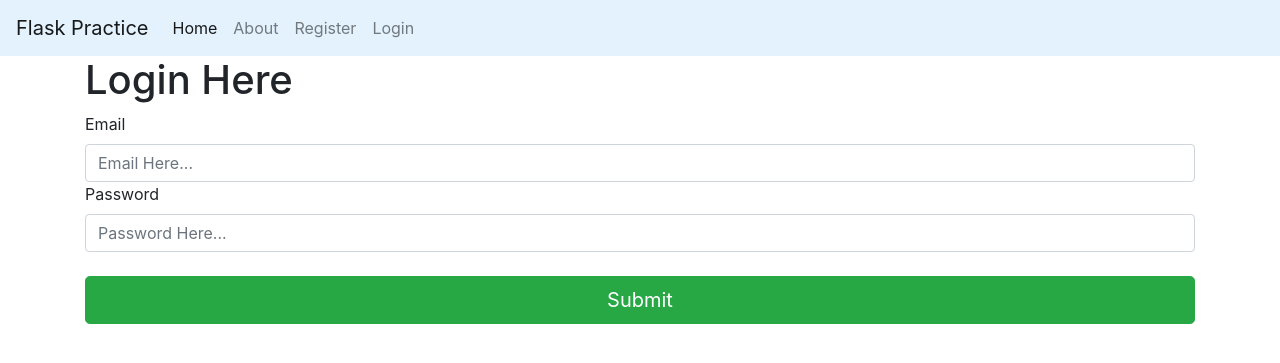
After one commit to fearakil/Flask-Avengers-Form-with-SQLMigration, a Flask app: page /login in a window 1280 px wide. The commit adds this page. Shown: the top 363 px of the page. Run offline with Flask 2, Linux system fonts and the light colour scheme; some libraries are stand-ins or nearby versions.

Commit message:
added login capabilities

```diff
--- a/avengers_phonebook_app/__init__.py
+++ b/avengers_phonebook_app/__init__.py
@@ -2,6 +2,7 @@ from flask import Flask
 from config import Config
 from flask_sqlalchemy import SQLAlchemy
 from flask_migrate import Migrate
+from flask_login import LoginManager
 
 app = Flask(__name__)
 
@@ -11,4 +12,6 @@ db = SQLAlchemy(app)
 
 migrate = Migrate(app,db)
 
+login_manager = LoginManager(app)
+login_manager.login_view = 'login'
 from avengers_phonebook_app import routes,models
--- a/avengers_phonebook_app/forms.py
+++ b/avengers_phonebook_app/forms.py
@@ -13,3 +13,8 @@ class UserInfoForm(FlaskForm):
     password = PasswordField('Password', validators = [DataRequired()])
     confirm_pass = PasswordField('Confirm Password', validators = [DataRequired(), EqualTo('password')])
     submit = SubmitField()
+
+class LoginForm(FlaskForm):
+    email = StringField('Email', validators = [DataRequired(), Email()])
+    password = StringField('Password', validators = [DataRequired()])
+    submit = SubmitField()
--- a/avengers_phonebook_app/routes.py
+++ b/avengers_phonebook_app/routes.py
@@ -1,10 +1,16 @@
-from avengers_phonebook_app import app, forms
-from flask import render_template, request
-from avengers_phonebook_app.forms import UserInfoForm
-
+from avengers_phonebook_app import app, db
+from flask import render_template, request, redirect, url_for
+from avengers_phonebook_app.forms import UserInfoForm, LoginForm
+from avengers_phonebook_app.models import User, Post, check_password_hash
+from flask_login import login_required, login_user, current_user, logout_user
 @app.route('/')
 def home():
     return render_template('home.html')
+
+@app.route('/test')
+def testRoute():
+    names = ['Robert','David','Bill','Jessy']
+    return render_template('test.html',list_names = names)
 
 @app.route('/register', methods = ['GET','POST'])
 def register():
@@ -20,4 +26,28 @@ def register():
         #print the data to the server that comes from the form
         print(name,phone,email,password)
 
+        user = User(name,phone,email,password)
+
+        db.session.add(user)
+
+        db.session.commit()
+
     return render_template('register.html', user_form = form)
+
+@app.route('/login', methods = ['GET', 'POST'])
+def login():
+    form = LoginForm()
+    if request.method == 'POST' and form.validate():
+        email = form.email.data
+        password = form.password.data
+        #saving the logged in user to a variable
+        logged_user = User.query.filter(User.email == email).first()
+        #check the password of the newly found user
+        # and validate the password against the hash value inside of the database
+        if logged_user and check_password_hash(logged_user.password, password):
+            login_user(logged_user)
+            #redirect user
+            return redirect(url_for('home'))
+        else:
+            return redirect(url_for('login'))
+    return render_template('login.html', login_form = form)
--- /dev/null
+++ b/avengers_phonebook_app/templates/login.html
@@ -0,0 +1,24 @@
+{% extends 'base.html' %}
+
+{% block content %}
+
+    <div class="container">
+        <h1>Login Here</h1>
+        <form method="POST">
+            {{ login_form.hidden_tag() }}
+            <div class="form-group">
+                <fieldset>
+                    {{ login_form.email.label }}
+                    {{ login_form.email(class="form-control", placeholder = "Email Here...")}}
+                </fieldset>
+                <fieldset>
+                    {{ login_form.password.label }}
+                    {{ login_form.password(class = "form-control", placeholder = "Password Here...") }}
+                </fieldset>
+                <br>
+                {{ login_form.submit(class="btn btn-success btn-lg btn-block") }}
+            </div>
+        </form>
+    </div>
+
+{% endblock content %}
--- a/avengers_phonebook_app/templates/nav.html
+++ b/avengers_phonebook_app/templates/nav.html
@@ -9,11 +9,14 @@
           <a class="nav-link" href="{{ url_for('home') }}">Home <span class="sr-only">(current)</span></a>
         </li>
         <li class="nav-item">
-          <a class="nav-link" href="#">Test</a>
+          <a class="nav-link" href="{{ url_for('testRoute') }}">About</a>
         </li>
         <li class="nav-item">
           <a class="nav-link" href="{{ url_for('register') }}">Register</a>
         </li>
+        <li class="nav-item">
+          <a class="nav-link" href="{{ url_for('login') }}">Login</a>
+        </li>
       </ul>
     </div>
   </nav>
```
Also changed, not shown: avengers_phonebook_app/models.py (+8 -5 lines), avengers_phonebook_app/templates/test.html (added, +8 -0 lines), app.db, 4 other files.
